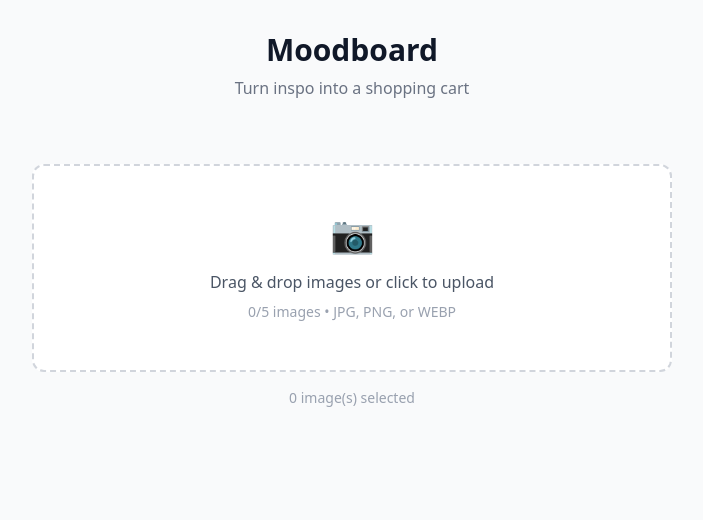
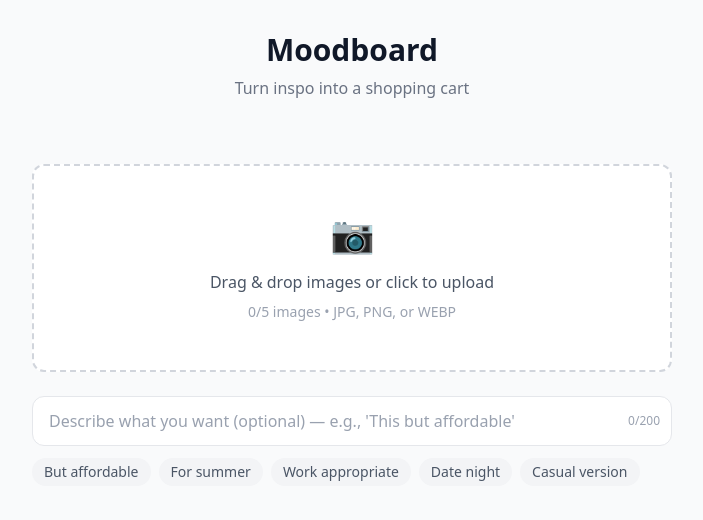
Before and after one commit to codebyellalesperance/moodboard, a React (Vite) app: page / in a window 1280 px wide. Shown: the top 520 px of the page, without its empty margins (288-991 px from the left). Built offline with nearby package versions, Linux system fonts and the light colour scheme.

Commit message:
feat: add prompt input component

```diff
--- a/src/App.jsx
+++ b/src/App.jsx
@@ -1,22 +1,20 @@
 import { useState } from 'react'
 import Header from './components/Header'
 import ImageUploader from './components/ImageUploader'
+import PromptInput from './components/PromptInput'
 
 function App() {
   const [images, setImages] = useState([])
+  const [prompt, setPrompt] = useState('')
 
   return (
     <div className="min-h-screen bg-gray-50 pb-20">
       <div className="max-w-2xl mx-auto px-4">
         <Header />
 
-        <main className="mt-8">
+        <main className="mt-8 space-y-6">
           <ImageUploader images={images} setImages={setImages} />
-
-          {/* Debug: show image count */}
-          <p className="mt-4 text-center text-gray-400 text-sm">
-            {images.length} image(s) selected
-          </p>
+          <PromptInput prompt={prompt} setPrompt={setPrompt} />
         </main>
       </div>
     </div>
--- /dev/null
+++ b/src/components/PromptInput.jsx
@@ -0,0 +1,53 @@
+function PromptInput({ prompt, setPrompt }) {
+    const maxLength = 200
+
+    const examplePrompts = [
+        "But affordable",
+        "For summer",
+        "Work appropriate",
+        "Date night",
+        "Casual version"
+    ]
+
+    const addToPrompt = (text) => {
+        const newPrompt = prompt ? `${prompt} ${text}`.trim() : text
+        if (newPrompt.length <= maxLength) {
+            setPrompt(newPrompt)
+        }
+    }
+
+    return (
+        <div className="w-full">
+            <div className="relative">
+                <input
+                    type="text"
+                    value={prompt}
+                    onChange={(e) => setPrompt(e.target.value.slice(0, maxLength))}
+                    placeholder="Describe what you want (optional) — e.g., 'This but affordable'"
+                    className="w-full px-4 py-3 rounded-xl border border-gray-200 bg-white
+                     focus:outline-none focus:ring-2 focus:ring-gray-900 focus:border-transparent
+                     text-gray-900 placeholder-gray-400"
+                />
+                <span className="absolute right-3 top-1/2 -translate-y-1/2 text-xs text-gray-400">
+                    {prompt.length}/{maxLength}
+                </span>
+            </div>
+
+            {/* Example prompt chips */}
+            <div className="mt-3 flex flex-wrap gap-2">
+                {examplePrompts.map((example) => (
+                    <button
+                        key={example}
+                        onClick={() => addToPrompt(example)}
+                        className="px-3 py-1 text-sm bg-gray-100 hover:bg-gray-200
+                       rounded-full text-gray-600 transition-colors"
+                    >
+                        {example}
+                    </button>
+                ))}
+            </div>
+        </div>
+    )
+}
+
+export default PromptInput
```
